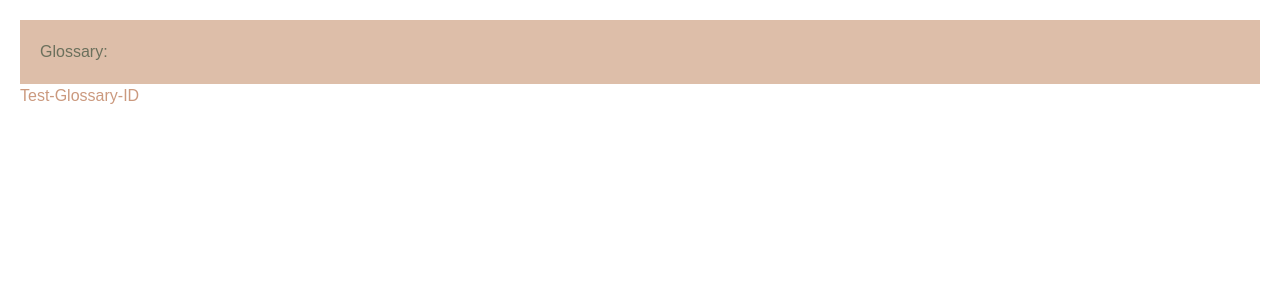
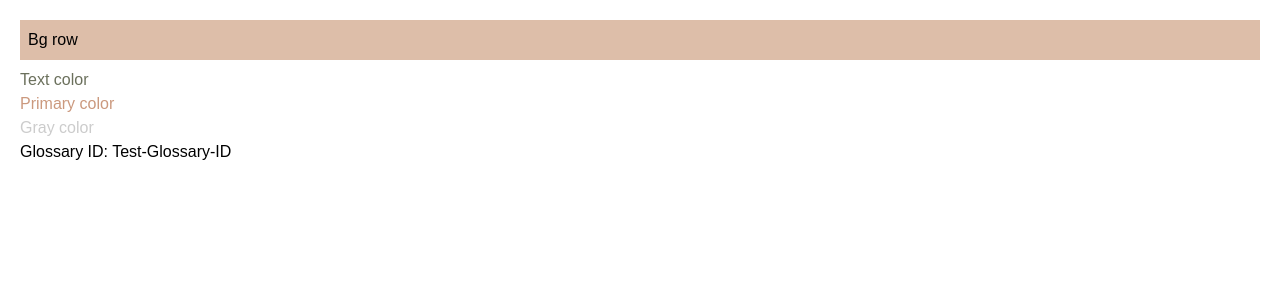
Before and after one commit to meik1998dev/embed-app, a React app: page / in a window 1280 px wide. Shown: the top 300 px of the page. Built offline with nearby package versions, Linux system fonts and the light colour scheme.

Commit message:
fix theme variables

```diff
--- a/src/App.js
+++ b/src/App.js
@@ -29,13 +29,13 @@ const App = ({ glossaryId }) => {
 
   return (
     <QueryClientProvider client={queryClient}>
-      <div>
+      <>
         {initialized ? (
           <Setup glossaryId={glossaryId} />
         ) : (
-          <p>Caricamento...</p>
+          <div>Caricamento...</div>
         )}
-      </div>
+      </>
 
       <ReactQueryDevtools initialIsOpen={false} position="bottom-right" />
     </QueryClientProvider>
--- a/src/Components/Glossary/Glossary.js
+++ b/src/Components/Glossary/Glossary.js
@@ -25,11 +25,12 @@ const Glossary = ({ glossaryId }) => {
   }
 
   return (
-    <div className="gl-p-5">
-      <div className="gl-bg-secondary gl-p-5">
-        <p className="gl-text-text">Glossary: </p>
-      </div>
-      <p className="gl-text-primary">{glossaryId}</p>
+    <div className="gl-p-5 gl-font-main">
+      <div className="gl-bg-row gl-mb-2 gl-p-2">Bg row</div>
+      <div className="gl-text-text">Text color</div>
+      <div className="gl-text-primary">Primary color</div>
+      <div className="gl-text-gray">Gray color</div>
+      <div>Glossary ID: {glossaryId}</div>
     </div>
   )
 }
--- a/src/Components/Setup/Setup.js
+++ b/src/Components/Setup/Setup.js
@@ -31,11 +31,7 @@ const Setup = ({ glossaryId }) => {
 
   applyTheme(theme)
 
-  return (
-    <div className="gl-font-main">
-      <Glossary glossaryId={glossaryId} />
-    </div>
-  )
+  return <Glossary glossaryId={glossaryId} />
 }
 
 Setup.propTypes = {
--- a/src/Theme/defaultTheme.js
+++ b/src/Theme/defaultTheme.js
@@ -1,7 +1,8 @@
 const defaultTheme = {
+  row: '#ddbea9',
+  text: '#6b705c',
   primary: '#cb997e',
-  secondary: '#ddbea9',
-  text: '#6b705c',
+  gray: '#ccc',
   fontMain: "'Noto Sans JP', sans-serif",
 }
 
--- a/src/Theme/mapTheme.js
+++ b/src/Theme/mapTheme.js
@@ -1,8 +1,9 @@
 const mapTheme = (theme) => {
   return {
+    '--gl-color-row': theme.row || '',
+    '--gl-color-text': theme.text || '',
     '--gl-color-primary': theme.primary || '',
-    '--gl-color-secondary': theme.secondary || '',
-    '--gl-color-text': theme.text || '',
+    '--gl-color-gray': theme.gray || '',
     '--gl-font-main': theme.fontMain || '',
   }
 }
--- a/tailwind.config.js
+++ b/tailwind.config.js
@@ -10,9 +10,10 @@ module.exports = {
   theme: {
     extend: {
       colors: {
+        row: 'var(--gl-color-row)',
+        text: 'var(--gl-color-text)',
         primary: 'var(--gl-color-primary)',
-        secondary: 'var(--gl-color-secondary)',
-        text: 'var(--gl-color-text)',
+        gray: 'var(--gl-color-gray)',
       },
     },
     backgroundColor: (theme) => ({
```
